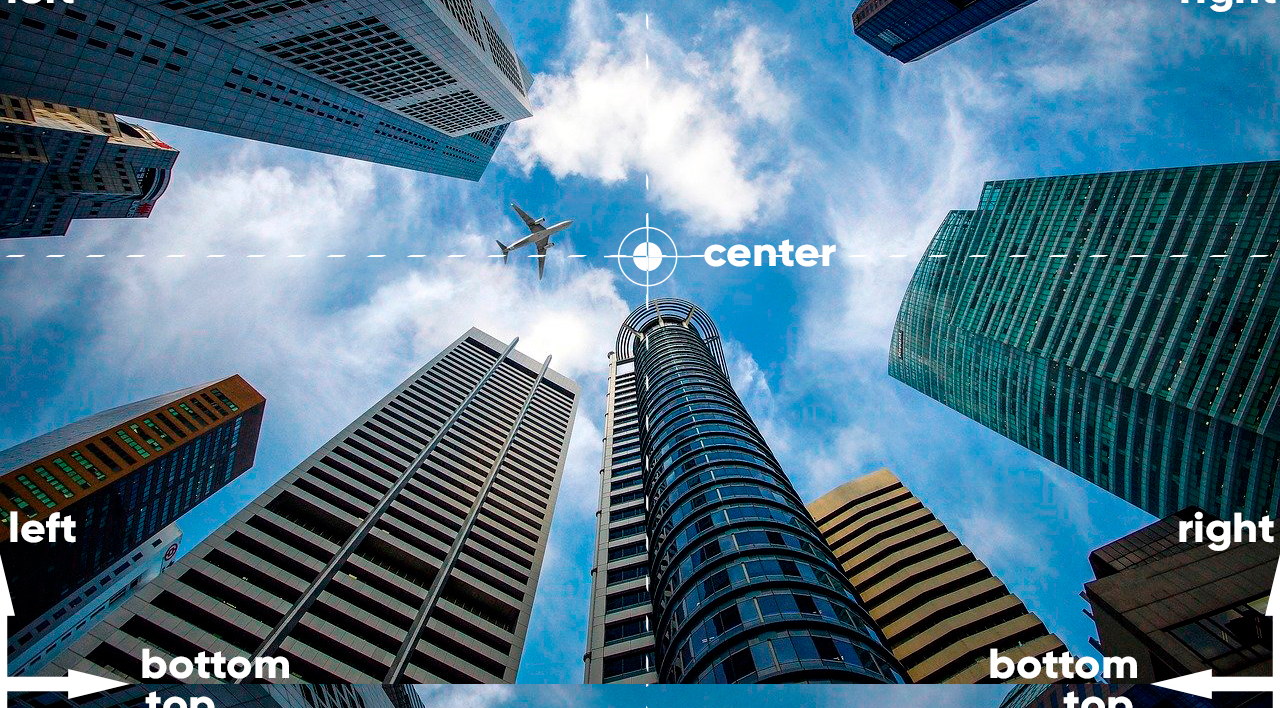
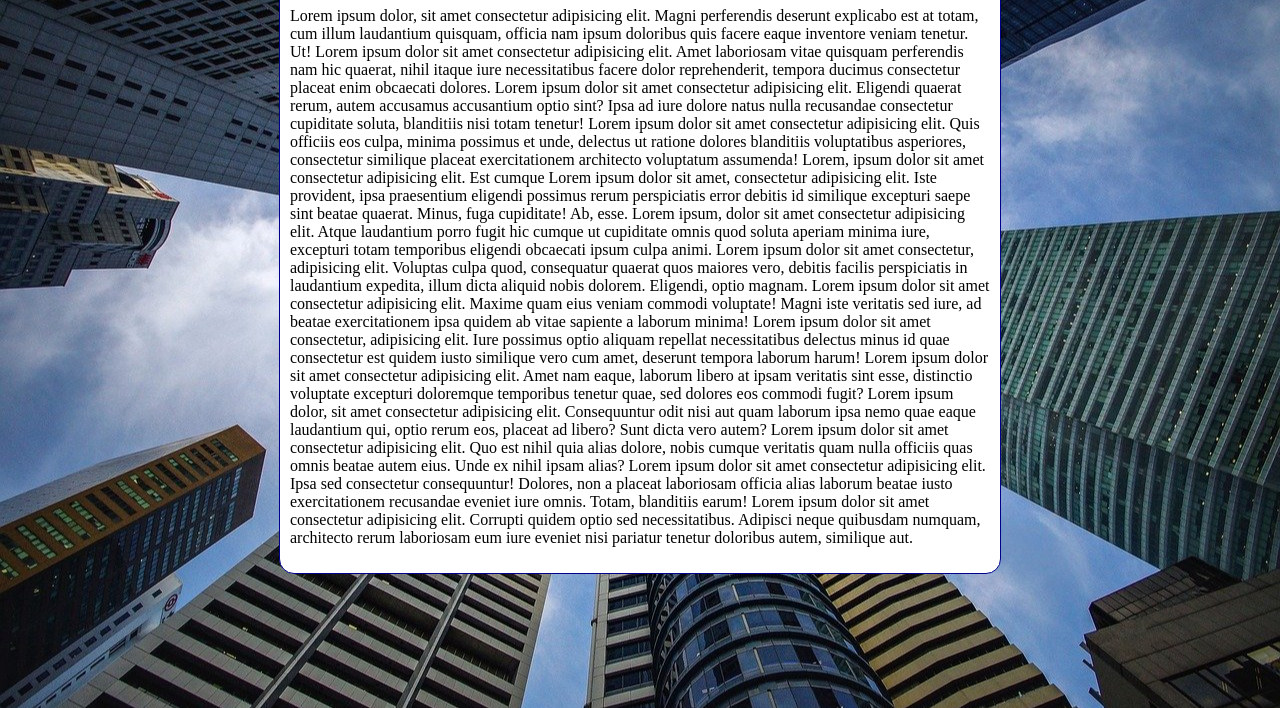
Before and after one commit to GabrielSilvaNeri/html-css, a plain HTML site: page exercicios/ex022/img/fundo005.html in a window 1280 px wide. Shown: the part 92-800 px from the top of the page. Drawn offline with Linux system fonts and the light colour scheme.

Commit message:
Update fundo005.html

```diff
--- a/exercicios/ex022/img/fundo005.html
+++ b/exercicios/ex022/img/fundo005.html
@@ -6,13 +6,41 @@
     <meta name="viewport" content="width=device-width, initial-scale=1.0">
     <title>Posicionamento</title>
     <style>
-        body{height: 95vh;
-            background-image: url(wallpaper003.jpg);
-        background-position: right bottom;
-        }
+        body{ height: 98vh;
+            background-image: url(wallpaper002.jpg);
+        background-position: center center;
+        background-repeat: no-repeat;
+        background-size: cover;
+        background-attachment: fixed; }
+
+
+
+        main{background-color: white;
+    max-width: 700px;
+        padding: 10px;
+    margin: auto;
+        border: 1px solid darkblue;
+    border-radius: 15px;}
     </style>
 </head>
 <body>
-
+      <main><h1>Teste de Imagem de Fundo</h1>
+        <p>Lorem ipsum dolor, sit amet consectetur adipisicing elit. Magni perferendis deserunt explicabo est at totam, cum illum laudantium quisquam, officia nam ipsum doloribus quis facere eaque inventore veniam tenetur. Ut!
+            Lorem ipsum dolor sit amet consectetur adipisicing elit. Amet laboriosam vitae quisquam perferendis nam hic quaerat, nihil itaque iure necessitatibus facere dolor reprehenderit, tempora ducimus consectetur placeat enim obcaecati dolores.
+            Lorem ipsum dolor sit amet consectetur adipisicing elit. Eligendi quaerat rerum, autem accusamus accusantium optio sint? Ipsa ad iure dolore natus nulla recusandae consectetur cupiditate soluta, blanditiis nisi totam tenetur!
+            Lorem ipsum dolor sit amet consectetur adipisicing elit. Quis officiis eos culpa, minima possimus et unde, delectus ut ratione dolores blanditiis voluptatibus asperiores, consectetur similique placeat exercitationem architecto voluptatum assumenda!
+            Lorem, ipsum dolor sit amet consectetur adipisicing elit. Est cumque
+            Lorem ipsum dolor sit amet, consectetur adipisicing elit. Iste provident, ipsa praesentium eligendi possimus rerum perspiciatis error debitis id similique excepturi saepe sint beatae quaerat. Minus, fuga cupiditate! Ab, esse.
+            Lorem ipsum, dolor sit amet consectetur adipisicing elit. Atque laudantium porro fugit hic cumque ut cupiditate omnis quod soluta aperiam minima iure, excepturi totam temporibus eligendi obcaecati ipsum culpa animi.
+            Lorem ipsum dolor sit amet consectetur, adipisicing elit. Voluptas culpa quod, consequatur quaerat quos maiores vero, debitis facilis perspiciatis in laudantium expedita, illum dicta aliquid nobis dolorem. Eligendi, optio magnam.
+            Lorem ipsum dolor sit amet consectetur adipisicing elit. Maxime quam eius veniam commodi voluptate! Magni iste veritatis sed iure, ad beatae exercitationem ipsa quidem ab vitae sapiente a laborum minima!
+            Lorem ipsum dolor sit amet consectetur, adipisicing elit. Iure possimus optio aliquam repellat necessitatibus delectus minus id quae consectetur est quidem iusto similique vero cum amet, deserunt tempora laborum harum!
+            Lorem ipsum dolor sit amet consectetur adipisicing elit. Amet nam eaque, laborum libero at ipsam veritatis sint esse, distinctio voluptate excepturi doloremque temporibus tenetur quae, sed dolores eos commodi fugit?
+            Lorem ipsum dolor, sit amet consectetur adipisicing elit. Consequuntur odit nisi aut quam laborum ipsa nemo quae eaque laudantium qui, optio rerum eos, placeat ad libero? Sunt dicta vero autem?
+            Lorem ipsum dolor sit amet consectetur adipisicing elit. Quo est nihil quia alias dolore, nobis cumque veritatis quam nulla officiis quas omnis beatae autem eius. Unde ex nihil ipsam alias?
+            Lorem ipsum dolor sit amet consectetur adipisicing elit. Ipsa sed consectetur consequuntur! Dolores, non a placeat laboriosam officia alias laborum beatae iusto exercitationem recusandae eveniet iure omnis. Totam, blanditiis earum!
+            Lorem ipsum dolor sit amet consectetur adipisicing elit. Corrupti quidem optio sed necessitatibus. Adipisci neque quibusdam numquam, architecto rerum laboriosam eum iure eveniet nisi pariatur tenetur doloribus autem, similique aut.
+        </p>
+    </main>
 </body>
 </html>
```
